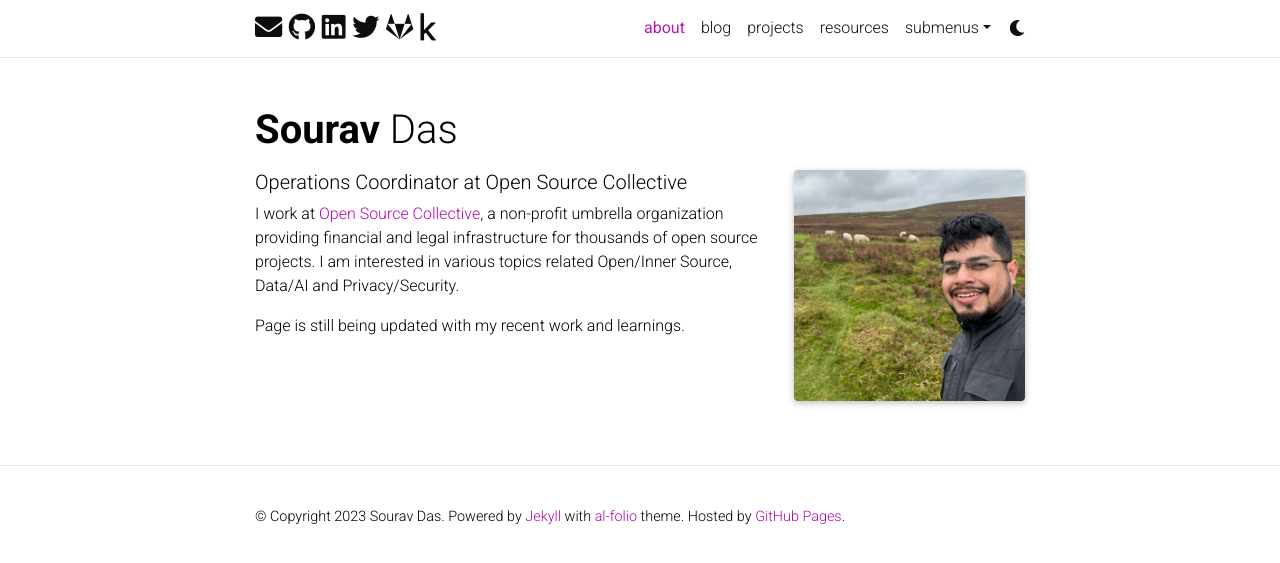
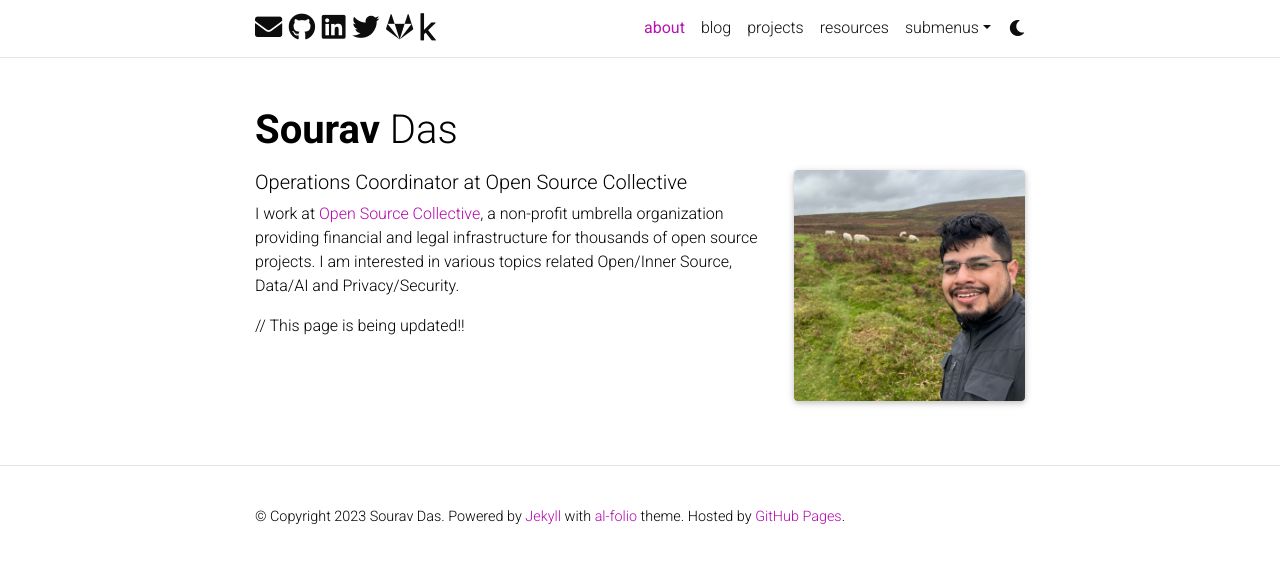
Before and after one commit to souravcipher/souravcipher.github.io, a Jekyll site: the page built from _pages/about.md, in a window 1280 px wide. Shown: the top 563 px of the page. Built offline with Jekyll 4.4.1, drawn with Linux system fonts in a browser that asks for light colours; full-size pictures stand in for the smaller copies a plugin makes; comment, search, counter and statistics services are not loaded; a style sheet for code colours, icons or effects is not loaded.

Commit message:
Update about.md

```diff
--- a/_pages/about.md
+++ b/_pages/about.md
@@ -26,4 +26,4 @@ social: false  # includes social icons at the bottom of the page
 
 I work at [Open Source Collective](https://www.oscollective.org), a non-profit umbrella organization providing financial and legal infrastructure for thousands of open source projects. I am interested in various topics related Open/Inner Source, Data/AI and Privacy/Security.
 
-Page is still being updated with my recent work and learnings.
+// This page is being updated!!
```
